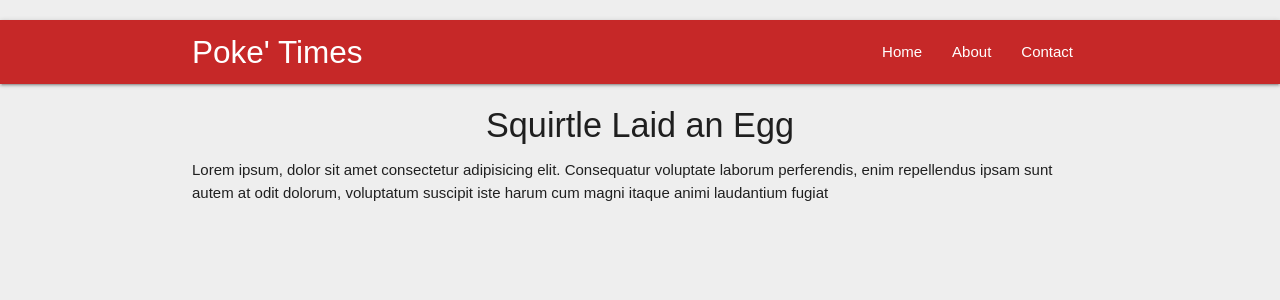
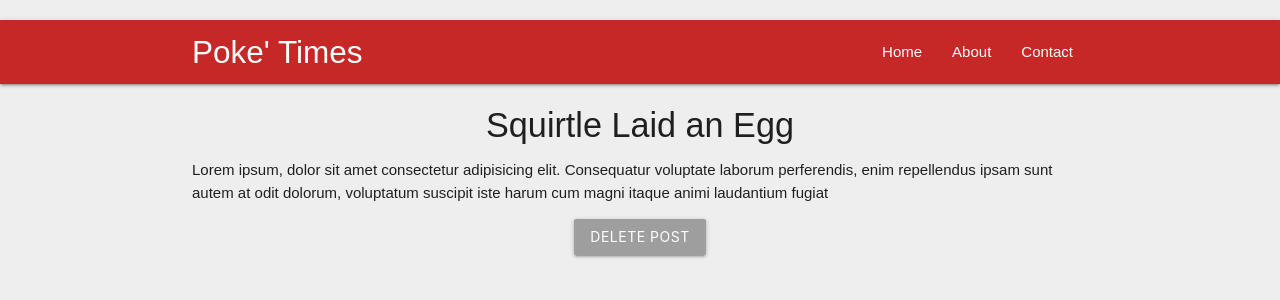
Before and after one commit to XavierCarty95/React, a React (Create React App) app in the folder poketime/: page /1 in a window 1280 px wide. Shown: the top 300 px of the page. Built offline with nearby package versions, Linux system fonts and the light colour scheme.

Commit message:
map to dispatch

```diff
--- a/poketime/src/components/Post.js
+++ b/poketime/src/components/Post.js
@@ -2,12 +2,21 @@
 import { connect } from 'react-redux'
 
 class Post extends Component {
+  handleClick = () => {
+    this.props.deletePost(this.props.post.id);
+    this.props.history.push('/');
+  }
   render() {
 
     const post = this.props.post ? (
       <div className="post">
         <h4 className="center">{this.props.post.title}</h4>
         <p>{this.props.post.body}</p>
+        <div className="center">
+          <button className="btn grey" onClick={this.handleClick}>
+            Delete Post
+          </button>
+        </div>
       </div>
     ) : (
       <div className="center">Loading post...</div>
@@ -28,4 +37,10 @@
   }
 }
 
-export default connect(mapStateToProps)(Post)
+const mapDispatchToProps = (dispatch) => {
+  return {
+    deletePost: (id) => dispatch({type: 'DELETE_POST', id: id})
+  }
+}
+
+export default connect(mapStateToProps, mapDispatchToProps)(Post)
--- a/poketime/src/reducers/routerReducer.js
+++ b/poketime/src/reducers/routerReducer.js
@@ -9,6 +9,18 @@
 
 
 const rootReducer = (state = initState, action)  => {
+  if (action.type === 'DELETE_POST'){
+      let newPost = state.posts.filter(post => {
+          return action.id !== post.id
+
+  });
+  return {
+      ...state,
+      posts: newPost
+  }
+
+}
+
     return state;
 }
 
```
